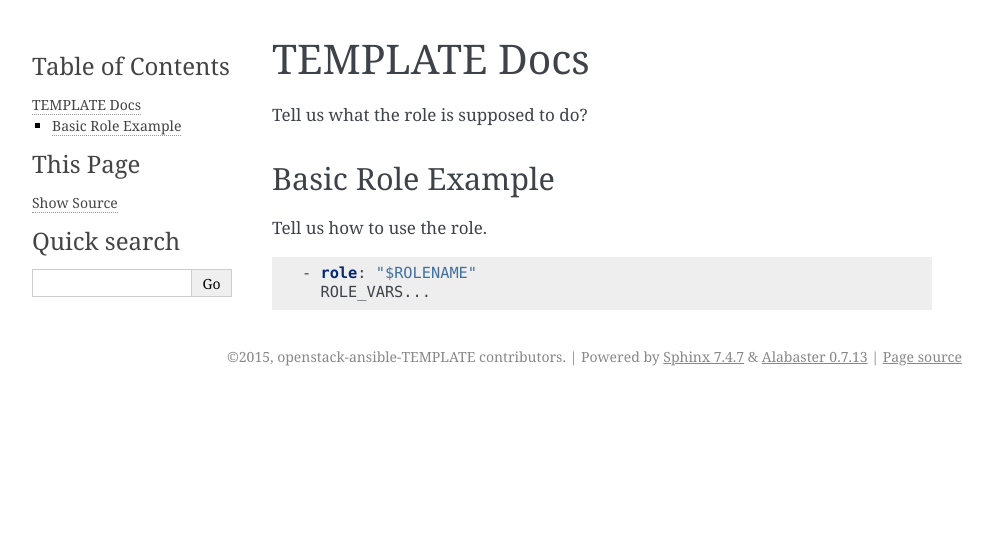
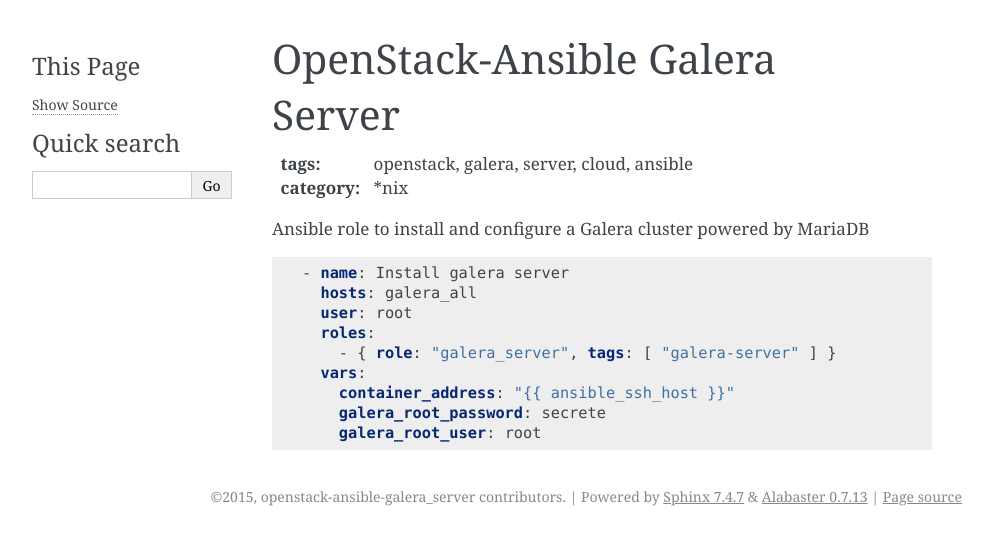
Before and after one commit to openstack/openstack-ansible-galera_server, a Sphinx documentation site: the page built from doc/source/index.rst, in a window 1280 px wide. Shown: the top 545 px of the page, without its empty margins (148-1141 px from the left). Built offline with Sphinx 7.4.7, drawn with Linux system fonts in a browser that asks for light colours.

Commit message:
Doc and configuration for independent repository
Change-Id: Ibf90f1a32fb919bc75e178047f4e1ade20dd303e

```diff
--- a/README.rst
+++ b/README.rst
@@ -1,9 +1,9 @@
-OpenStack Galera Server
-#######################
+OpenStack-Ansible Galera Server
+###############################
 :tags: openstack, galera, server, cloud, ansible
 :category: \*nix
 
-Role for the installation and installation of a Galera Cluster powered by MariaDB
+Ansible role to install and configure a Galera cluster powered by MariaDB
 
 .. code-block:: yaml
 
--- a/doc/source/conf.py
+++ b/doc/source/conf.py
@@ -1,7 +1,7 @@
 #!/usr/bin/env python3
 # -*- coding: utf-8 -*-
 #
-# openstack-ansible-TEMPLATE documentation build configuration file, created by
+# openstack-ansible-galera_server documentation build configuration file, created by
 # sphinx-quickstart on Mon Apr 13 20:42:26 2015.
 #
 # This file is execfile()d with the current directory set to its
@@ -32,7 +32,7 @@
 ]
 
 # The link to the browsable source code (for the left hand menu)
-oslosphinx_cgit_link = 'http://git.openstack.org/cgit/openstack/openstack-ansible-TEMPLATE'
+oslosphinx_cgit_link = 'http://git.openstack.org/cgit/openstack/openstack-ansible-galera_server'
 
 # Add any paths that contain templates here, relative to this directory.
 templates_path = ['_templates']
@@ -49,9 +49,9 @@
 master_doc = 'index'
 
 # General information about the project.
-project = 'openstack-ansible-TEMPLATE'
-copyright = '2015, openstack-ansible-TEMPLATE contributors'
-author = 'openstack-ansible-TEMPLATE contributors'
+project = 'openstack-ansible-galera_server'
+copyright = '2015, openstack-ansible-galera_server contributors'
+author = 'openstack-ansible-galera_server contributors'
 
 # The version info for the project you're documenting, acts as replacement for
 # |version| and |release|, also used in various other places throughout the
@@ -203,7 +203,7 @@
 # html_search_scorer = 'scorer.js'
 
 # Output file base name for HTML help builder.
-htmlhelp_basename = 'openstack-ansible-TEMPLATEdoc'
+htmlhelp_basename = 'openstack-ansible-galera_serverdoc'
 
 # -- Options for LaTeX output ---------------------------------------------
 
@@ -225,9 +225,9 @@
 # (source start file, target name, title,
 #  author, documentclass [howto, manual, or own class]).
 latex_documents = [
-    (master_doc, 'openstack-ansible-TEMPLATE.tex',
-     'openstack-ansible-TEMPLATE Documentation',
-     'openstack-ansible-TEMPLATE contributors', 'manual'),
+    (master_doc, 'openstack-ansible-galera_server.tex',
+     'openstack-ansible-galera_server Documentation',
+     'openstack-ansible-galera_server contributors', 'manual'),
 ]
 
 # The name of an image file (relative to this directory) to place at the top of
@@ -256,8 +256,8 @@
 # One entry per manual page. List of tuples
 # (source start file, name, description, authors, manual section).
 man_pages = [
-    (master_doc, 'openstack-ansible-TEMPLATE',
-     'openstack-ansible-TEMPLATE Documentation',
+    (master_doc, 'openstack-ansible-galera_server',
+     'openstack-ansible-galera_server Documentation',
      [author], 1)
 ]
 
@@ -271,9 +271,9 @@
 # (source start file, target name, title, author,
 #  dir menu entry, description, category)
 texinfo_documents = [
-    (master_doc, 'openstack-ansible-TEMPLATE',
-     'openstack-ansible-TEMPLATE Documentation',
-     author, 'openstack-ansible-TEMPLATE', 'One line description of project.',
+    (master_doc, 'openstack-ansible-galera_server',
+     'openstack-ansible-galera_server Documentation',
+     author, 'openstack-ansible-galera_server', 'One line description of project.',
      'Miscellaneous'),
 ]
 
--- a/doc/source/index.rst
+++ b/doc/source/index.rst
@@ -1,14 +1 @@
-TEMPLATE Docs
-=============
-
-Tell us what the role is supposed to do?
-
-Basic Role Example
-^^^^^^^^^^^^^^^^^^
-
-Tell us how to use the role.
-
-.. code-block:: yaml
-
-    - role: "$ROLENAME"
-      ROLE_VARS...
+.. include:: ../../README.rst
--- a/setup.cfg
+++ b/setup.cfg
@@ -1,6 +1,6 @@
 [metadata]
-name = openstack-ansible-TEMPLATE
-summary = TEMPLATE for OpenStack Ansible
+name = openstack-ansible-galera_server
+summary = Galera Server role for OpenStack-Ansible
 description-file =
     README.rst
 author = OpenStack
```
Also changed, not shown: CONTRIBUTING.rst (+34 -18 lines), 1 other file.
